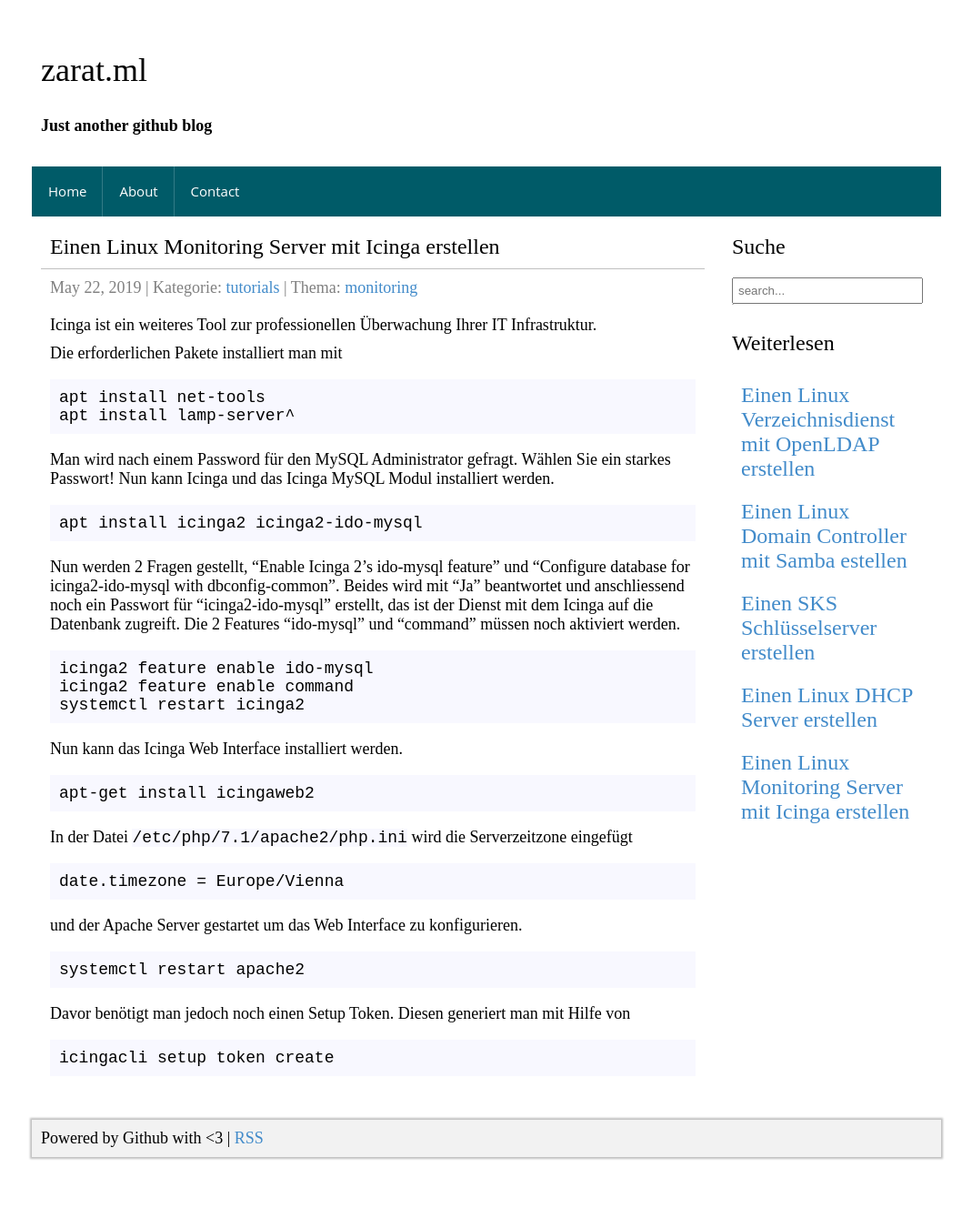
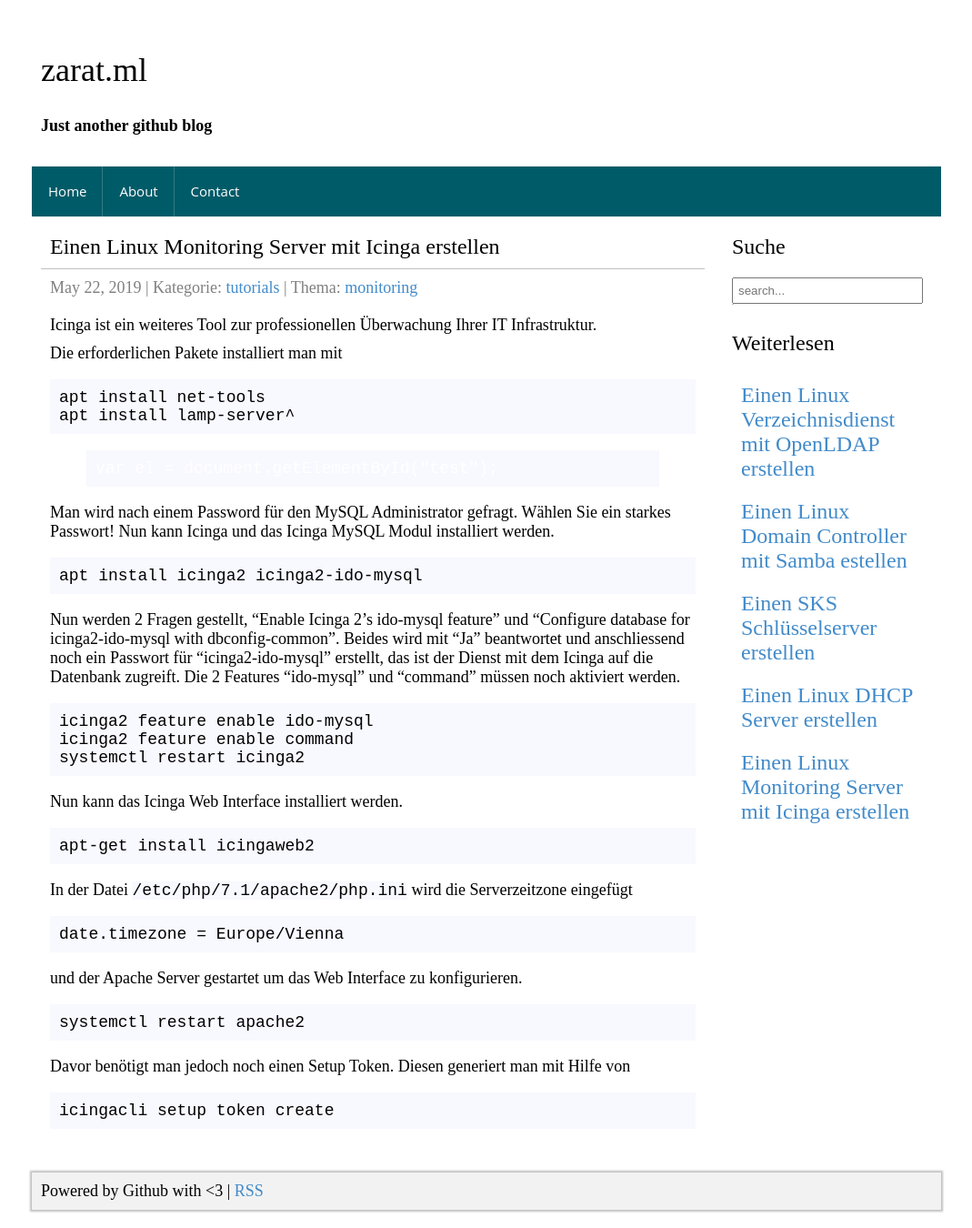
Before and after one commit to zarat/zarat.github.io, a Jekyll site: the page built from _posts/2019-05-22-icinga-monitoring.markdown, in a window 1280 px wide. Shown: the whole page at 91% size, without its empty margins (105-1174 px from the left). Built offline with Jekyll 4.4.1, drawn with Linux system fonts in a browser that asks for light colours; before the commit the page ends 1292 px from its top, so only the background shows below that.

Commit message:
Update 2019-05-22-icinga-monitoring.markdown

```diff
--- a/_posts/2019-05-22-icinga-monitoring.markdown
+++ b/_posts/2019-05-22-icinga-monitoring.markdown
@@ -17,6 +17,10 @@
 apt install net-tools
 apt install lamp-server^
 </pre>
+
+{% highlight javascript %}
+var el = document.getElementById("test");
+{% endhighlight %}
 
 Man wird nach einem Password für den MySQL Administrator gefragt. Wählen Sie ein starkes Passwort! Nun kann Icinga und das Icinga MySQL Modul installiert werden.
 
```
